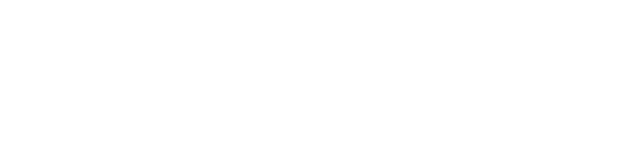
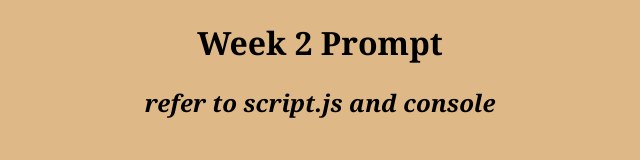
Before and after one commit to lascellesabercrombie/fac-prompt-2, a plain HTML site: page index.html in a window 1280 px wide. Shown: the whole page, without its empty margins (320-960 px from the left). Drawn offline with Linux system fonts and the light colour scheme.

Commit message:
thumbnail and link to css

```diff
--- a/index.html
+++ b/index.html
@@ -4,10 +4,12 @@
     <meta charset="UTF-8">
     <meta http-equiv="X-UA-Compatible" content="IE=edge">
     <meta name="viewport" content="width=device-width, initial-scale=1.0">
-    <title>Document</title>
+    <title>Week 2 Prompt</title>
+    <link href="style.css" rel="stylesheet" type="text/css" />
 </head>
 <body>
-
+    <h1>Week 2 Prompt</h1>
+    <h2><i>refer to script.js and console</i></h2>
 </body>
 <script src="script.js"></script>
 </html>
```
Also changed, not shown: thumbnail.jpg (added).
